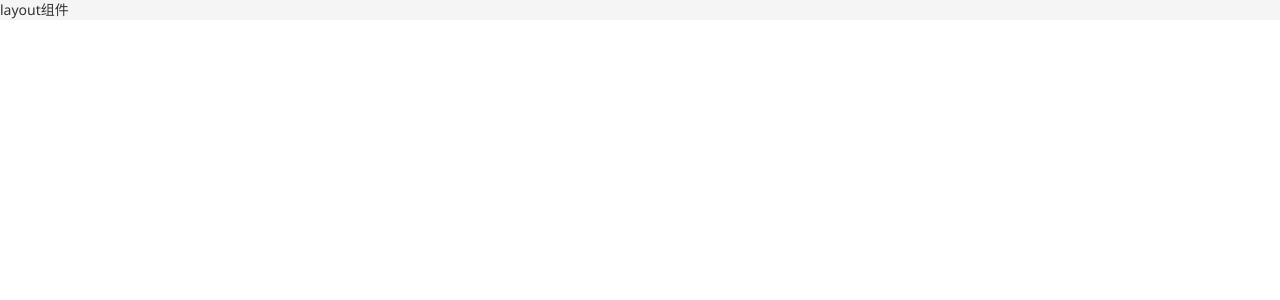
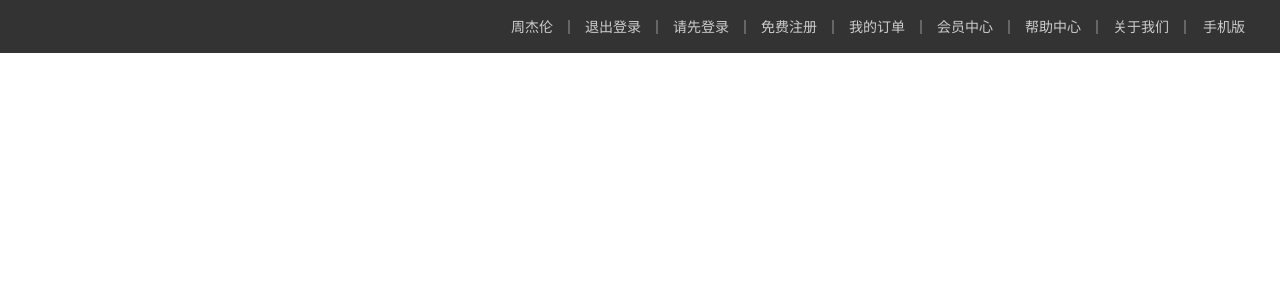
Before and after one commit to szlsay/Rabbit-TS, a Vue app: page /#/ in a window 1280 px wide. Shown: the top 300 px of the page. Built offline with nearby package versions, Linux system fonts and the light colour scheme; a small style sheet from the web is missing.

Commit message:
Layout布局-顶部通栏

```diff
--- a/index.html
+++ b/index.html
@@ -4,7 +4,11 @@
     <meta charset="UTF-8" />
     <link rel="icon" href="/favicon.ico" />
     <meta name="viewport" content="width=device-width, initial-scale=1.0" />
-    <title>Vite App</title>
+    <link
+      rel="stylesheet"
+      href="//at.alicdn.com/t/font_2143783_iq6z4ey5vu.css"
+    />
+    <title>小兔鲜儿</title>
   </head>
   <body>
     <div id="app"></div>
--- a/package.json
+++ b/package.json
@@ -19,6 +19,7 @@
     "less": "^4.1.2",
     "typescript": "^4.5.4",
     "vite": "^2.9.0",
+    "vite-plugin-vue-setup-extend": "^0.4.0",
     "vue-tsc": "^0.29.8"
   }
 }
--- /dev/null
+++ b/src/views/layout/components/app-topnav.vue
@@ -0,0 +1,57 @@
+<script lang="ts" setup name="AppTopnav"></script>
+
+<template>
+  <nav class="app-topnav">
+    <div class="container">
+      <ul>
+        <ul>
+          <li>
+            <a href="javascript:;"><i class="iconfont icon-user"></i>周杰伦</a>
+          </li>
+          <li><a href="javascript:;">退出登录</a></li>
+          <li><a href="javascript:;">请先登录</a></li>
+          <li><a href="javascript:;">免费注册</a></li>
+          <li><a href="javascript:;">我的订单</a></li>
+          <li><a href="javascript:;">会员中心</a></li>
+          <li><a href="javascript:;">帮助中心</a></li>
+          <li><a href="javascript:;">关于我们</a></li>
+          <li>
+            <a href="javascript:;"><i class="iconfont icon-phone"></i>手机版</a>
+          </li>
+        </ul>
+      </ul>
+    </div>
+  </nav>
+</template>
+
+<style scoped lang="less">
+.app-topnav {
+  background: #333;
+  ul {
+    display: flex;
+    height: 53px;
+    justify-content: flex-end;
+    align-items: center;
+    li {
+      a {
+        padding: 0 15px;
+        color: #cdcdcd;
+        line-height: 1;
+        display: inline-block;
+        i {
+          font-size: 14px;
+          margin-right: 2px;
+        }
+        &:hover {
+          color: @xtxColor;
+        }
+      }
+      ~ li {
+        a {
+          border-left: 2px solid #666;
+        }
+      }
+    }
+  }
+}
+</style>
--- a/src/views/layout/index.vue
+++ b/src/views/layout/index.vue
@@ -1,7 +1,11 @@
+<script setup lang="ts" name="Layout">
+import AppTopnav from './components/app-topnav.vue'
+</script>
+
 <template>
-  <div>layout组件</div>
+  <div>
+    <app-topnav></app-topnav>
+  </div>
 </template>
 
-<script setup lang="ts"></script>
-
 <style lang="less" scoped></style>
--- a/src/views/login/index.vue
+++ b/src/views/login/index.vue
@@ -2,6 +2,6 @@
   <div>login组件</div>
 </template>
 
-<script setup lang="ts"></script>
+<script setup lang="ts" name="Login"></script>
 
 <style lang="less" scoped></style>
--- a/vite.config.ts
+++ b/vite.config.ts
@@ -1,9 +1,11 @@
 import { defineConfig } from 'vite'
 import vue from '@vitejs/plugin-vue'
+import vueSetupExtend from 'vite-plugin-vue-setup-extend'
 const path = require('path')
 // https://vitejs.dev/config/
 export default defineConfig({
-  plugins: [vue()],
+  // 支持setup的name属性
+  plugins: [vue(), vueSetupExtend()],
   resolve: {
     alias: {
       '@': path.resolve(__dirname, './src'),
```
Also changed, not shown: 1 other file (tests, documents, lock files or other folders).
